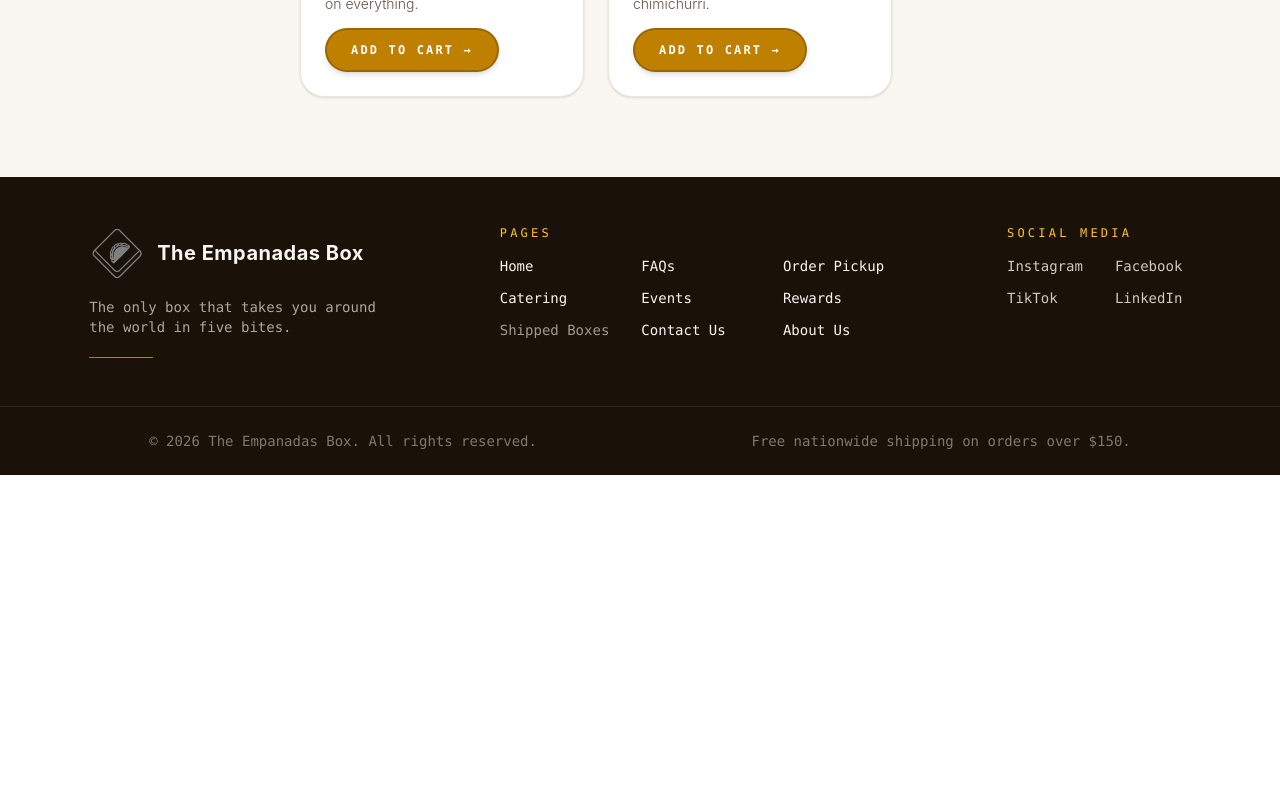
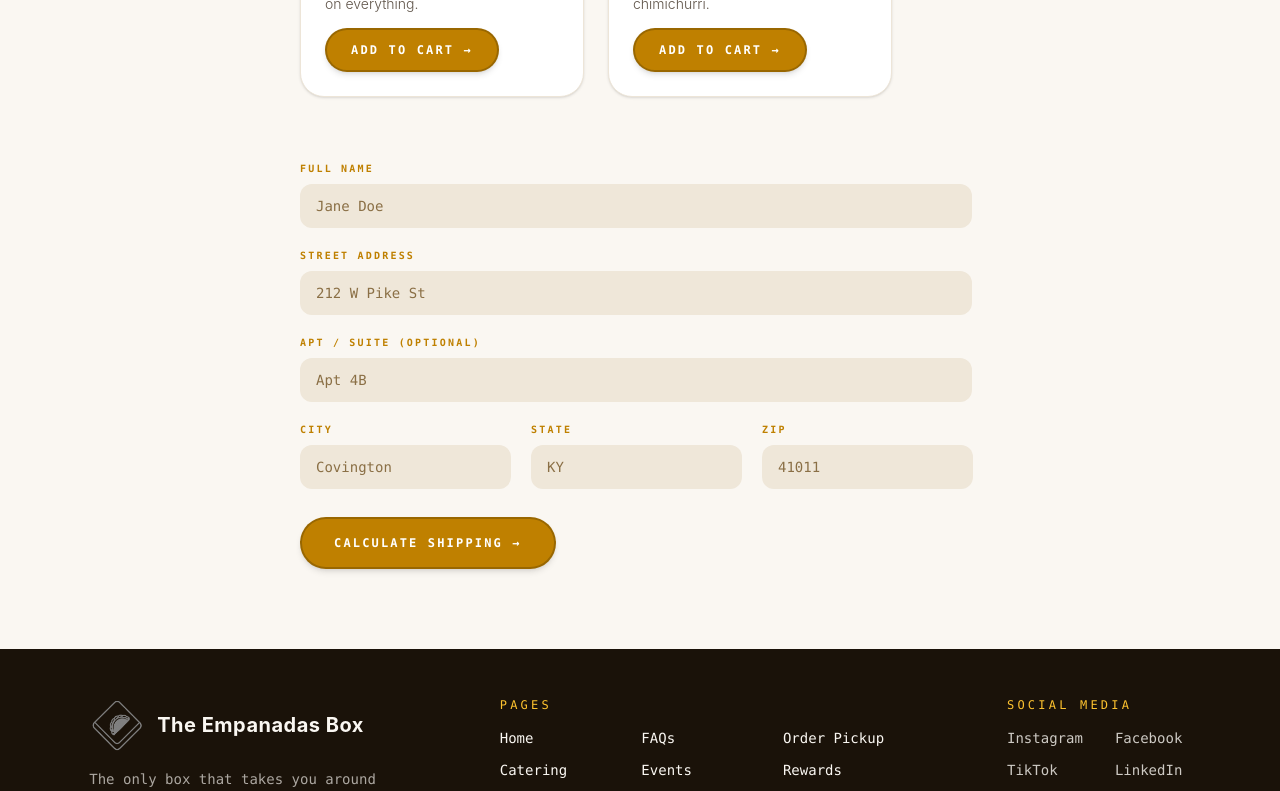
Before and after one commit to Jowohny/TheEmpanadasBox, a React (Vite) app: page /ShipNationwide in a window 1280 px wide. Shown: the part 2000-2791 px from the top of the page. Before the commit the page ends 2475 px from the top, so only its background shows below. Built offline with nearby package versions, Linux system fonts and the light colour scheme; a web font is replaced by a local one.

Commit message:
shipping rate prod test

```diff
--- /dev/null
+++ b/src/components/ShippingRate.tsx
@@ -0,0 +1,144 @@
+import { useState, type FormEvent } from 'react';
+import { useCart } from '../contexts/CartContext';
+
+interface Rate {
+	rateId: string
+	carrier: string
+	serviceName: string
+	amount: string
+	amountCents: number
+	estimatedDays: number | null
+	durationTerms: string | null
+}
+
+const BLANK = { name: '', street1: '', street2: '', city: '', state: '', zip: '' };
+
+const inputClass =
+	'rounded-xl bg-[#efe7d9] px-4 py-3 font-mono text-sm text-[#1a1209] placeholder:text-[#8a6f45] focus:outline-none focus:ring-2 focus:ring-[#fec32f]';
+const labelClass =
+	'mb-2 font-mono text-[10px] font-black uppercase tracking-[0.22em] text-[#bf8000]';
+
+const ShippingRate = () => {
+	const { itemCount } = useCart();
+	const [form, setForm] = useState(BLANK);
+	const [rates, setRates] = useState<Rate[] | null>(null);
+	const [error, setError] = useState('');
+	const [loading, setLoading] = useState(false);
+
+	const set = (field: keyof typeof BLANK) => (e: React.ChangeEvent<HTMLInputElement>) =>
+		setForm((f) => ({ ...f, [field]: e.target.value }));
+
+	const handleSubmit = async (e: FormEvent<HTMLFormElement>) => {
+		e.preventDefault();
+		setLoading(true);
+		setError('');
+		setRates(null);
+
+		try {
+			const res = await fetch('/api/shipping-rates', {
+				method: 'POST',
+				headers: { 'Content-Type': 'application/json' },
+				body: JSON.stringify({ address: form, itemCount }),
+			});
+			const data = await res.json().catch(() => ({}));
+
+			if (!res.ok) throw new Error(data.error || `Request failed (${res.status})`);
+
+			// the endpoint already filters to 2-day transit and sorts cheapest first
+			setRates(data.rates ?? []);
+		} catch (err) {
+			setError(err instanceof Error ? err.message : 'Could not fetch shipping rates.');
+		} finally {
+			setLoading(false);
+		}
+	};
+
+	return (
+		<div>
+			<form onSubmit={handleSubmit} className="flex flex-col gap-4 md:gap-5">
+				<label className="flex flex-col">
+					<span className={labelClass}>Full Name</span>
+					<input required type="text" value={form.name} onChange={set('name')} placeholder="Jane Doe" className={inputClass} />
+				</label>
+
+				<label className="flex flex-col">
+					<span className={labelClass}>Street Address</span>
+					<input required type="text" value={form.street1} onChange={set('street1')} placeholder="212 W Pike St" className={inputClass} />
+				</label>
+
+				<label className="flex flex-col">
+					<span className={labelClass}>Apt / Suite (optional)</span>
+					<input type="text" value={form.street2} onChange={set('street2')} placeholder="Apt 4B" className={inputClass} />
+				</label>
+
+				<div className="grid grid-cols-1 gap-4 sm:grid-cols-[2fr_1fr_1fr] md:gap-5">
+					<label className="flex flex-col">
+						<span className={labelClass}>City</span>
+						<input required type="text" value={form.city} onChange={set('city')} placeholder="Covington" className={inputClass} />
+					</label>
+					<label className="flex flex-col">
+						<span className={labelClass}>State</span>
+						<input required type="text" maxLength={2} value={form.state} onChange={set('state')} placeholder="KY" className={`${inputClass} uppercase`} />
+					</label>
+					<label className="flex flex-col">
+						<span className={labelClass}>ZIP</span>
+						<input required type="text" inputMode="numeric" value={form.zip} onChange={set('zip')} placeholder="41011" className={inputClass} />
+					</label>
+				</div>
+
+				<button
+					type="submit"
+					disabled={loading}
+					className="mt-2 self-start rounded-full border-2 border-black/20 bg-[#bf8000] px-7 py-3 font-mono text-xs font-black uppercase tracking-[0.18em] text-white shadow-md disabled:opacity-50 md:px-8 md:py-4"
+				>
+					{loading ? 'Calculating…' : 'Calculate Shipping →'}
+				</button>
+			</form>
+
+			{error && (
+				<p className="mt-6 border-t border-[#a33522]/30 pt-4 font-mono text-xs leading-relaxed text-[#a33522]">
+					{error}
+				</p>
+			)}
+
+			{rates && rates.length === 0 && (
+				<p className="mt-6 border-t border-[#1a1209]/10 pt-4 text-sm font-light text-[#64605b]">
+					No carrier can get frozen empanadas to that address within 2 days, so we can&rsquo;t
+					ship there yet. Double-check the ZIP, or reach out and we&rsquo;ll see what we can do.
+				</p>
+			)}
+
+			{rates && rates.length > 0 && (
+				<div className="mt-10">
+					<p className={labelClass}>
+						Available Rates — {itemCount || 1} item{(itemCount || 1) === 1 ? '' : 's'}
+					</p>
+					<div className="mt-3 flex flex-col">
+						{rates.map((rate) => (
+							<div
+								key={rate.rateId}
+								className="flex items-baseline justify-between gap-6 border-t border-[#1a1209]/10 py-4"
+							>
+								<div>
+									<p className="font-inter text-base font-black tracking-tight text-[#1a1209] md:text-lg">
+										{rate.carrier} {rate.serviceName}
+									</p>
+									<p className="mt-1 text-xs font-light text-[#64605b]">
+										{rate.estimatedDays
+											? `Est. ${rate.estimatedDays} day${rate.estimatedDays === 1 ? '' : 's'}`
+											: rate.durationTerms || 'Delivery estimate unavailable'}
+									</p>
+								</div>
+								<p className="shrink-0 font-inter text-xl font-black text-[#1a1209] md:text-2xl">
+									${rate.amount}
+								</p>
+							</div>
+						))}
+					</div>
+				</div>
+			)}
+		</div>
+	);
+};
+
+export default ShippingRate;
--- a/src/pages/ShipNationwide.tsx
+++ b/src/pages/ShipNationwide.tsx
@@ -2,6 +2,7 @@ import CartDrawer from "../components/CartDrawer";
 import CartIcon from "../components/CartIcon";
 import MenuItemCard from "../components/MenuItemCard";
 import PackCard from "../components/PackCard";
+import ShippingRate from "../components/ShippingRate";
 import { CustomPacks, PresetBoxes, Sauces } from "../data/ShipProducts";
 
 const SectionLabel = ({ children }: { children: string }) => (
@@ -55,6 +56,11 @@ const ShipNationwide = () => {
 							<MenuItemCard key={sauce.id} product={sauce} />
 						))}
 					</div>
+
+					<div></div>
+					<div className="max-w-2xl">
+						<ShippingRate />
+					</div>
 				</div>
 			</div>
 		</div>
```
